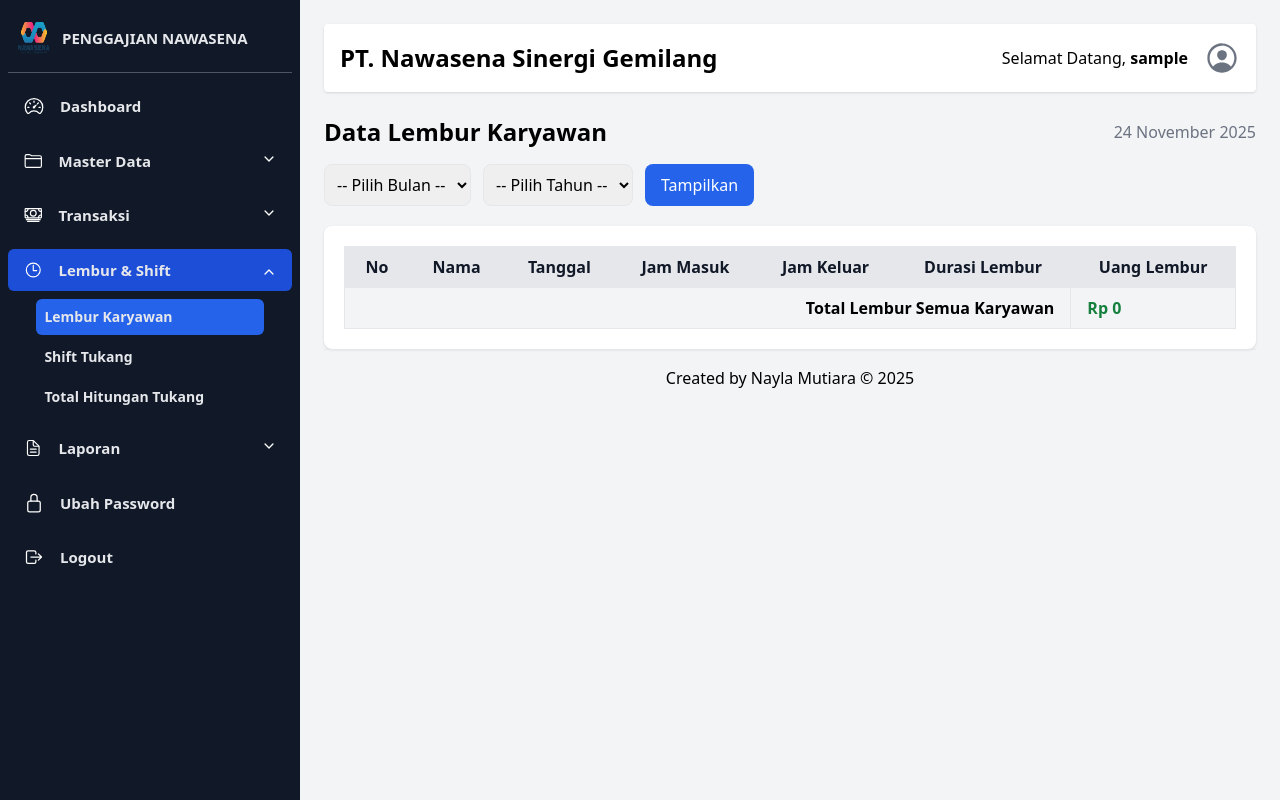
After one commit to naylamutiara03/Apk-Penggajian-Nawasena, a PHP site: page /lembur_karyawan.php in a window 1280 px wide. The commit adds this page. Run offline with PHP 8.4, Linux system fonts and the light colour scheme; the visitor is signed in with stand-in values (Sample User, id 1); data that the repository does not hold is empty; some libraries are stand-ins or nearby versions.

Commit message:
buat page lembur karyawan dan absensi karyawan

```diff
--- /dev/null
+++ b/lembur_karyawan.php
@@ -0,0 +1,192 @@
+<?php
+session_start();
+include("koneksi.php");
+include("sidebar.php");
+
+if (!isset($_SESSION['username'])) {
+    header("Location: login.php");
+    exit;
+}
+
+$username = $_SESSION['username'];
+?>
+
+<!DOCTYPE html>
+<html lang="id">
+
+<head>
+    <meta charset="UTF-8">
+    <title>Data Lembur Karyawan</title>
+    <script src="https://cdn.tailwindcss.com"></script>
+    <script src="https://cdnjs.cloudflare.com/ajax/libs/ionicons/5.5.2/ionicons.min.js"></script>
+</head>
+
+<body class="bg-gray-100">
+
+    <div class="p-6 lg:ml-[300px] flex-grow">
+
+        <!-- Header -->
+        <div class="bg-white p-4 rounded shadow mb-6">
+            <div class="flex flex-col lg:flex-row justify-between items-center">
+                <h1 class="text-2xl font-bold text-center lg:text-left">PT. Nawasena Sinergi Gemilang</h1>
+                <div class="flex items-center mt-4 lg:mt-0">
+                    <span class="mr-4">Selamat Datang,
+                        <strong><?= htmlspecialchars($username); ?></strong></span>
+                    <ion-icon name="person-circle-outline" class="text-4xl text-gray-500"></ion-icon>
+                </div>
+            </div>
+        </div>
+
+        <!-- Judul Page -->
+        <div class="flex justify-between items-center mb-4">
+            <h1 class="text-2xl font-bold">Data Lembur Karyawan</h1>
+            <span class="text-gray-500"><?= date('d F Y'); ?></span>
+        </div>
+
+        <!-- Filter Bulan & Tahun -->
+        <form method="GET" class="flex flex-col md:flex-row gap-3 mb-5">
+
+            <select name="bulan" class="border rounded-lg p-2" required>
+                <option value="">-- Pilih Bulan --</option>
+                <?php
+                $bulanNama = [
+                    1 => "Januari",
+                    "Februari",
+                    "Maret",
+                    "April",
+                    "Mei",
+                    "Juni",
+                    "Juli",
+                    "Agustus",
+                    "September",
+                    "Oktober",
+                    "November",
+                    "Desember"
+                ];
+                for ($i = 1; $i <= 12; $i++) {
+                    $sel = (@$_GET['bulan'] == $i) ? "selected" : "";
+                    echo "<option value='$i' $sel>$bulanNama[$i]</option>";
+                }
+                ?>
+            </select>
+
+            <select name="tahun" class="border rounded-lg p-2" required>
+                <option value="">-- Pilih Tahun --</option>
+                <?php
+                for ($t = date('Y') - 3; $t <= date('Y'); $t++) {
+                    $sel = (@$_GET['tahun'] == $t) ? "selected" : "";
+                    echo "<option value='$t' $sel>$t</option>";
+                }
+                ?>
+            </select>
+
+            <button class="bg-blue-600 text-white px-4 py-2 rounded-lg hover:bg-blue-700">
+                Tampilkan
+            </button>
+
+            <?php if (isset($_GET['bulan']) && isset($_GET['tahun'])) { ?>
+                <a href="export_lembur_excel.php?bulan=<?= $_GET['bulan']; ?>&tahun=<?= $_GET['tahun']; ?>"
+                    class="bg-green-600 text-white px-4 py-2 rounded-lg hover:bg-green-700">
+                    Export Excel
+                </a>
+            <?php } ?>
+        </form>
+
+
+        <!-- Tabel Lembur -->
+        <div class="overflow-x-auto bg-white p-5 rounded-lg shadow">
+            <table class="w-full border border-gray-300">
+                <thead>
+                    <tr class="bg-gray-200 text-gray-900">
+                        <th class="border px-4 py-2">No</th>
+                        <th class="border px-4 py-2">Nama</th>
+                        <th class="border px-4 py-2">Tanggal</th>
+                        <th class="border px-4 py-2">Jam Masuk</th>
+                        <th class="border px-4 py-2">Jam Keluar</th>
+                        <th class="border px-4 py-2">Durasi Lembur</th>
+                        <th class="border px-4 py-2">Uang Lembur</th>
+                    </tr>
+                </thead>
+
+                <tbody>
+                    <?php
+                    $where = "";
+                    if (isset($_GET['bulan']) && isset($_GET['tahun'])) {
+                        $bulan = $_GET['bulan'];
+                        $tahun = $_GET['tahun'];
+                        $where = "WHERE MONTH(a.tgl_absen)='$bulan' AND YEAR(a.tgl_absen)='$tahun'";
+                    }
+
+                    $query = mysqli_query($konek, "
+SELECT a.*, k.nama_karyawan, j.gapok
+FROM absensi_karyawan a
+JOIN karyawan k ON a.id_karyawan = k.id
+JOIN jabatan j ON k.id_jabatan = j.id
+$where
+ORDER BY a.tgl_absen DESC
+");
+
+
+                    $no = 1;
+                    $total_semua = 0;
+
+                    while ($d = mysqli_fetch_assoc($query)) {
+                        $gapok = $d['gapok'];       // Gaji pokok
+                        $per_hari = $gapok / 20;       // Gaji per hari (20 hari kerja)
+                        $per_jam = $per_hari / 8;     // Gaji per jam (8 jam kerja)
+                        $per_menit = $per_jam / 60;     // Gaji per menit
+                        $jam_keluar = strtotime($d['jam_keluar']);
+                        $batas_awal_lembur = strtotime("18:31:00");
+                        $maksimal = strtotime("22:00:00");
+
+                        // Hitung lembur
+                        if ($jam_keluar <= $batas_awal_lembur) {
+                            $lembur_menit = 0;
+                        } else {
+                            if ($jam_keluar > $maksimal)
+                                $jam_keluar = $maksimal;
+                            $lembur_detik = $jam_keluar - $batas_awal_lembur;
+                            $lembur_menit = floor($lembur_detik / 60); // Tidak dibulatkan ke atas
+                        }
+
+
+                        // Uang lembur murni tanpa tambahan bonus
+                        $uang_lembur = $lembur_menit * $per_menit;
+
+                        // Pembulatan ke ribuan terdekat
+                        $uang_lembur = round($uang_lembur, -3);
+
+                        // Tampilkan durasi
+                        $durasi = $lembur_menit > 0 ? $lembur_menit . " menit" : "-";
+
+                        $total_semua += $uang_lembur;
+
+                        ?>
+                        <tr class="text-center">
+                            <td class="border px-4 py-1"><?= $no++; ?></td>
+                            <td class="border px-4 py-1"><?= $d['nama_karyawan']; ?></td>
+                            <td class="border px-4 py-1"><?= $d['tgl_absen']; ?></td>
+                            <td class="border px-4 py-1"><?= $d['jam_masuk']; ?></td>
+                            <td class="border px-4 py-1"><?= $d['jam_keluar']; ?></td>
+                            <td class="border px-4 py-1"><?= $durasi; ?></td>
+                            <td class="border px-4 py-1 font-semibold text-green-600">Rp
+                                <?= number_format($uang_lembur, 0, ',', '.'); ?>
+                            </td>
+                        </tr>
+                    <?php } ?>
+
+                    <tr class="bg-gray-100 font-bold">
+                        <td colspan="6" class="border px-4 py-2 text-right">Total Lembur Semua Karyawan</td>
+                        <td class="border px-4 py-2 text-green-700">Rp <?= number_format($total_semua, 0, ',', '.'); ?>
+                        </td>
+                    </tr>
+                </tbody>
+            </table>
+        </div>
+
+        <?php include("footer.php"); ?>
+    </div>
+
+</body>
+
+</html>
--- a/sidebar.php
+++ b/sidebar.php
@@ -13,7 +13,7 @@ $username = $_SESSION["username"] ?? "User";
 
 <?php
 $current_page = basename($_SERVER['PHP_SELF']);
-$is_transaksi_active = in_array($current_page, ['data_absensi.php', 'data_gaji.php']);
+$is_transaksi_active = in_array($current_page, ['data_absensi.php', 'data_gaji.php', 'absensi_karyawan.php']);
 $master_data_pages = ['data_karyawan.php', 'data_jabatan.php', 'data_tukang.php', 'data_admin.php'];
 $laporan_pages = ['laporan.php', 'laporan_gaji_karyawan.php', 'slip_gaji.php'];
 $lembur_pages = ['lembur_karyawan.php', 'lembur_tukang.php', 'total_hitungan.php'];
@@ -132,15 +132,24 @@ $is_master_data_active = in_array($current_page, $master_data_pages);
         <!-- Submenu Transaksi -->
         <div class="text-left text-sm mt-2 w-4/5 mx-auto text-gray-200 font-bold
 <?php echo ($is_transaksi_active) ? '' : 'hidden'; ?>" id="submenuTransaksi">
+
             <a href="data_absensi.php" class="block cursor-pointer p-2 rounded-md mt-1 hover:bg-blue-600 loading-link
     <?php echo ($current_page == 'data_absensi.php') ? 'bg-blue-600' : ''; ?>">
                 Data Absensi Tukang
             </a>
+
+            <!-- Tambahan Baru -->
+            <a href="absensi_karyawan.php" class="block cursor-pointer p-2 rounded-md mt-1 hover:bg-blue-600 loading-link
+    <?php echo ($current_page == 'absensi_karyawan.php') ? 'bg-blue-600' : ''; ?>">
+                Data Absensi Karyawan
+            </a>
+
             <a href="data_gaji.php" class="block cursor-pointer p-2 rounded-md mt-1 hover:bg-blue-600 loading-link
     <?php echo ($current_page == 'data_gaji.php') ? 'bg-blue-600' : ''; ?>">
                 Data Gaji Tukang
             </a>
         </div>
+
 
         <!-- Menu Lembur -->
         <div class="p-2.5 mt-3 flex items-center rounded-md px-4 duration-300 cursor-pointer
```
Also changed, not shown: absensi_karyawan.php (added, +291 -0 lines), export_lembur_excel.php (added, +127 -0 lines). Lines whose indentation alone changed are shown as unchanged.
